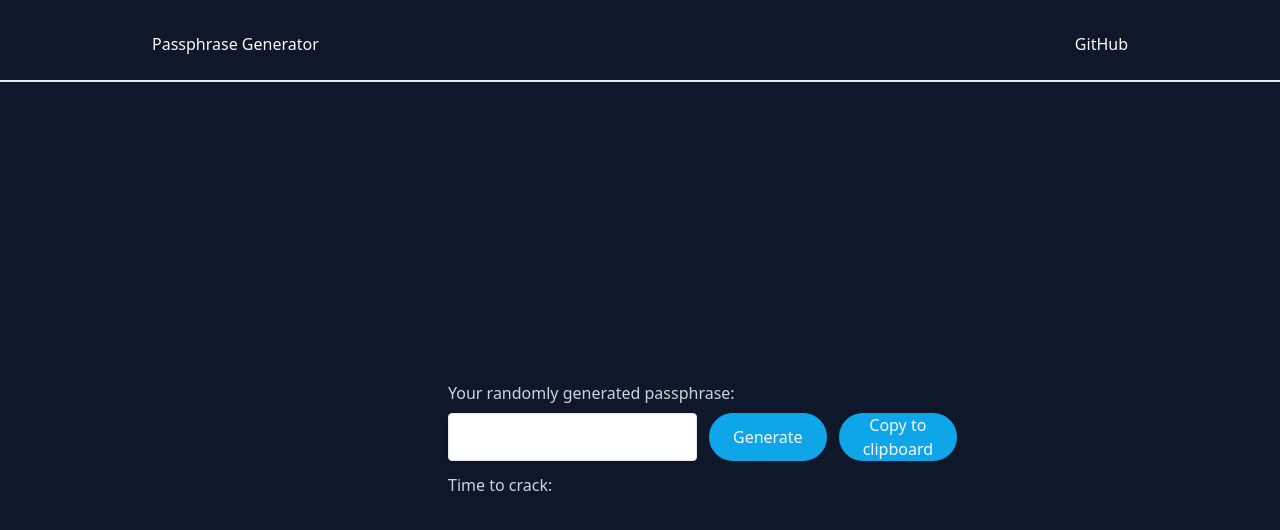
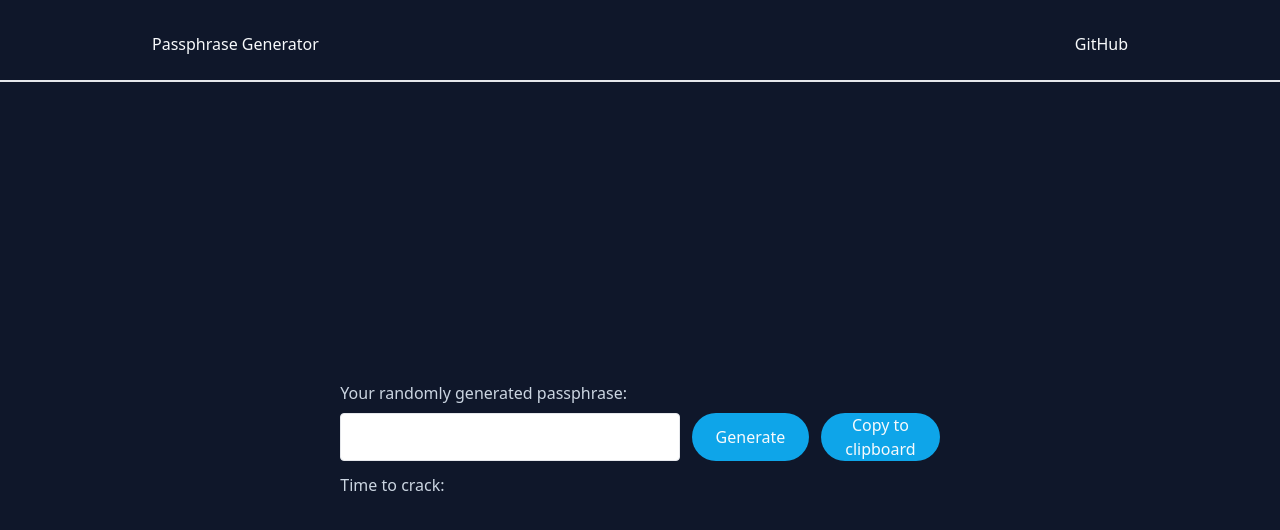
Before and after one commit to raymondyangdev/passphrase-generator, a website: page index.html in a window 1280 px wide. Drawn offline with nearby package versions, Linux system fonts and the light colour scheme; no server answers.

Commit message:
Modify input width

```diff
--- a/index.html
+++ b/index.html
@@ -25,12 +25,12 @@
 
     <div class="container flex flex-1 justify-center items-center">
         <div>
-            <div class="w-full max-w-sm flex flex-col justify-center">
+            <div class="flex flex-col justify-center">
                 <div class="text-slate-300 py-2">Your randomly generated passphrase:</div>
                 <div class="flex sm:max-md:flex-col sm:max-md:gap-4">
                     <!-- Generated passphrase -->
                     <input
-                        class="shadow appearance-none border rounded py-2 px-2 text-gray-700 leading-tight focus:outline-none focus:shadow-outline"
+                        class="w-full sm:max-md:w-auto appearance-none border rounded py-2 px-2 text-gray-700 leading-tight focus:outline-none focus:shadow-outline text-lg"
                         type="text" id="generated-password" readonly>
                     <div class="flex sm:max-md:gap-4">
                         <button
```
Also changed, not shown: css/style.css.
